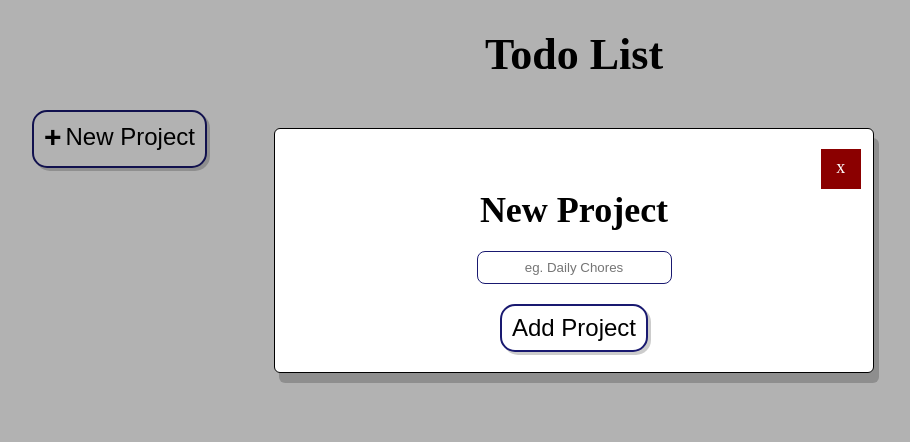
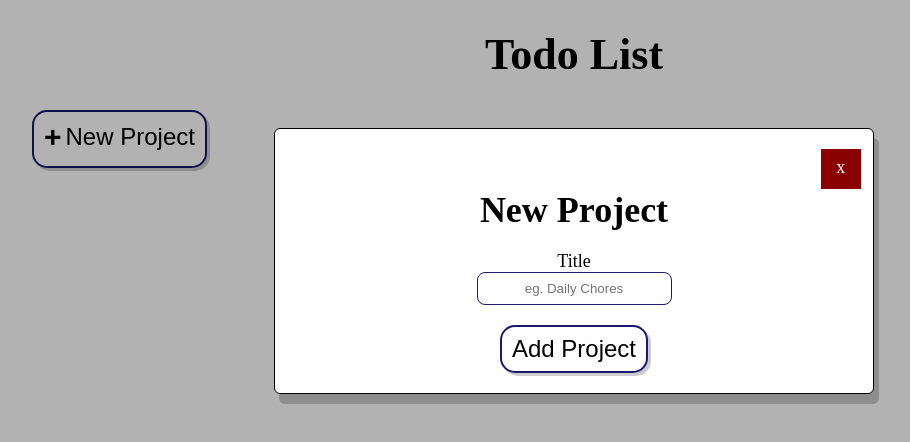
Before and after one commit to Aaron-RN/JS-TodoList, a website built with webpack: page dist/index.html in a window 1280 px wide. Both pictures are taken after a click on the button "New Project". Shown: the whole page, without its empty margins (66-976 px from the left). Built offline with nearby package versions, Linux system fonts and the light colour scheme.

Commit message:
Linked more html elements to functions

```diff
--- a/src/css/modal.css
+++ b/src/css/modal.css
@@ -7,7 +7,7 @@
   height: 100%;
   left: 0;
   top: 0;
-  overflow: hidden;
+  overflow: scroll;
   }
 
 .modal-content{
--- a/src/index.js
+++ b/src/index.js
@@ -8,6 +8,7 @@ import Project from './models/project';
 // Refacture later
 const allProjects = [];
 
+// Home Page New Todo Button
 const NewTodo = (e) => {
   const todoBtn = e.target;
   const todoBtnID = parseInt(todoBtn.dataset.id, Math.radix);
@@ -15,9 +16,10 @@ const NewTodo = (e) => {
 
   const project = allProjects.find((proj) => proj.getID() === todoBtnID);
   alert(`This todo will be assigned to the Project: ID: ${project.getID()} Title: ${project.title}`);
+  initModal.show('Todo');
 };
 
-
+// Function for Modal New Project Button
 function NewProject() {
   const title = initModal.getProjectTitleInput().toString();
   const id = allProjects.length + 1;
--- a/src/modal.js
+++ b/src/modal.js
@@ -1,18 +1,44 @@
 const initModal = (() => {
   let modal;
   let exitBtn;
+  //Project related elements
   let newProjectDiv;
   let projectTitleInput;
   let projectAddBtn;
+  //Todo related elements
+  let newTodoDiv;
+  let todoTitleInput;
+  let todoDescriptionInput;
+  let todoDueDateInput;
+  let todoPriorityInput;
+  let todoAddBtn;
 
   const getProjectTitleInput = () => projectTitleInput.value;
   const addProjectBtn = (funct) => projectAddBtn.addEventListener('click', funct);
-  const show = () => {
+  const getTodoTitleInput = () => projectTitleInput.value;
+  const getTodoDescriptionInput = () => todoDescriptionInput.value;
+  const getTodoDueDateInput = () => todoDueDateInput.value;
+  const getTodoPriorityInput = () => todoPriorityInput.value;
+  const addTodoBtn = (funct) => todoAddBtn.addEventListener('click', funct);
+  const ElementHide = (element) => { element.classList = 'hide'; };
+  const ElementShow = (element) => { element.classList = ''; };
+  const hide = () => { modal.classList = 'modal'; };
+  const show = (e) => {
+    const newObject = e.target.innerHTML;
     modal.classList = 'modal show';
     projectTitleInput.value = '';
-    projectTitleInput.focus();
+    todoTitleInput.value = '';
+    todoDescriptionInput.value = '';
+    todoDueDateInput.value = '';
+    todoPriorityInput.value = '';
+    if (newObject === 'New Project'){
+      projectTitleInput.focus();
+      ElementHide(newTodoDiv);
+      ElementShow(newProjectDiv);
+    }
+    if (newObject === 'New Todo'){ElementHide(newProjectDiv); ElementShow(newTodoDiv); todoTitleInput.focus();}
+
   };
-  const hide = () => { modal.classList = 'modal'; };
 
   const init = () => {
     modal = document.createElement('div');
@@ -26,32 +52,57 @@ const initModal = (() => {
     exitBtn.innerHTML = 'x';
     exitBtn.addEventListener('click', hide);
 
+    //  New Project Related Elements
     newProjectDiv = document.createElement('div');
     newProjectDiv.setAttribute('id', 'newProject');
 
     const header = document.createElement('h2');
     header.innerHTML = 'New Project';
 
-    const projectLabel = document.createElement('div');
-    projectLabel.classList = 'label center';
-
-    projectTitleInput = document.createElement('input');
-    projectTitleInput.setAttribute('type', 'text');
-    projectTitleInput.setAttribute('placeholder', 'eg. Daily Chores');
-    projectTitleInput.classList = 'center';
+    const projectLabel = NewInputElement('text', projectTitleInput, 'eg. Daily Chores', 'Title');
+    projectTitleInput = projectLabel.firstElementChild;
 
     projectAddBtn = document.createElement('button');
     projectAddBtn.classList.add('button');
     projectAddBtn.classList.add('center');
     projectAddBtn.innerHTML = 'Add Project';
 
+    //  New Todo Related Elements
+    newTodoDiv = document.createElement('div');
+    newTodoDiv.setAttribute('id', 'newTodo');
+
+    const header2 = document.createElement('h2');
+    header2.innerHTML = 'New Todo';
+
+    const todoTitleLabel = NewInputElement('text', todoTitleInput, 'eg. Wash car', 'Title');
+    todoTitleInput = todoTitleLabel.firstElementChild;
+    const todoDescriptionLabel = NewInputElement('text', todoDescriptionInput, 'eg. Wash car', 'Description');
+    todoDescriptionInput = todoDescriptionLabel.firstElementChild;
+    const todoDueDateLabel = NewInputElement('date', todoDueDateInput, 'eg. Wash car', 'Due Date');
+    todoDueDateInput = todoDueDateLabel.firstElementChild;
+    const todoPriorityLabel = NewInputElement('number', todoPriorityInput, 'eg. 1 for lowest and 3 for highest', 'Priority');
+    todoPriorityInput = todoPriorityLabel.firstElementChild;
+
+    todoAddBtn = document.createElement('button');
+    todoAddBtn.classList.add('button');
+    todoAddBtn.classList.add('center');
+    todoAddBtn.innerHTML = 'Add Todo';
+
     modal.appendChild(modalContent);
     modalContent.appendChild(exitBtn);
+    // Append Project Elements
     modalContent.appendChild(newProjectDiv);
     newProjectDiv.appendChild(header);
     newProjectDiv.appendChild(projectLabel);
-    projectLabel.appendChild(projectTitleInput);
     newProjectDiv.appendChild(projectAddBtn);
+    //Append Todo Elements
+    modalContent.appendChild(newTodoDiv);
+    newTodoDiv.appendChild(header2);
+    newTodoDiv.appendChild(todoTitleLabel);
+    newTodoDiv.appendChild(todoDescriptionLabel);
+    newTodoDiv.appendChild(todoDueDateLabel);
+    newTodoDiv.appendChild(todoPriorityLabel);
+    newTodoDiv.appendChild(todoAddBtn);
 
     return modal;
   };
@@ -60,4 +111,20 @@ const initModal = (() => {
   };
 })();
 
+function NewInputElement(type, inputElement, placeholder = "", innerhtml){
+  const todoTitleLabel = document.createElement('div');
+  todoTitleLabel.classList = 'label center';
+  todoTitleLabel.innerHTML= innerhtml;
+
+  inputElement = document.createElement('input');
+  inputElement.setAttribute('type', type);
+  if (type === 'text'){ inputElement.setAttribute('placeholder', placeholder);}
+  if (type === 'number'){ inputElement.setAttribute('min', 1);inputElement.setAttribute('max', 3);}
+  inputElement.classList = 'center';
+
+  todoTitleLabel.appendChild(inputElement);
+
+  return todoTitleLabel;
+}
+
 export default initModal;
```
Also changed, not shown: dist/bundle.js.
